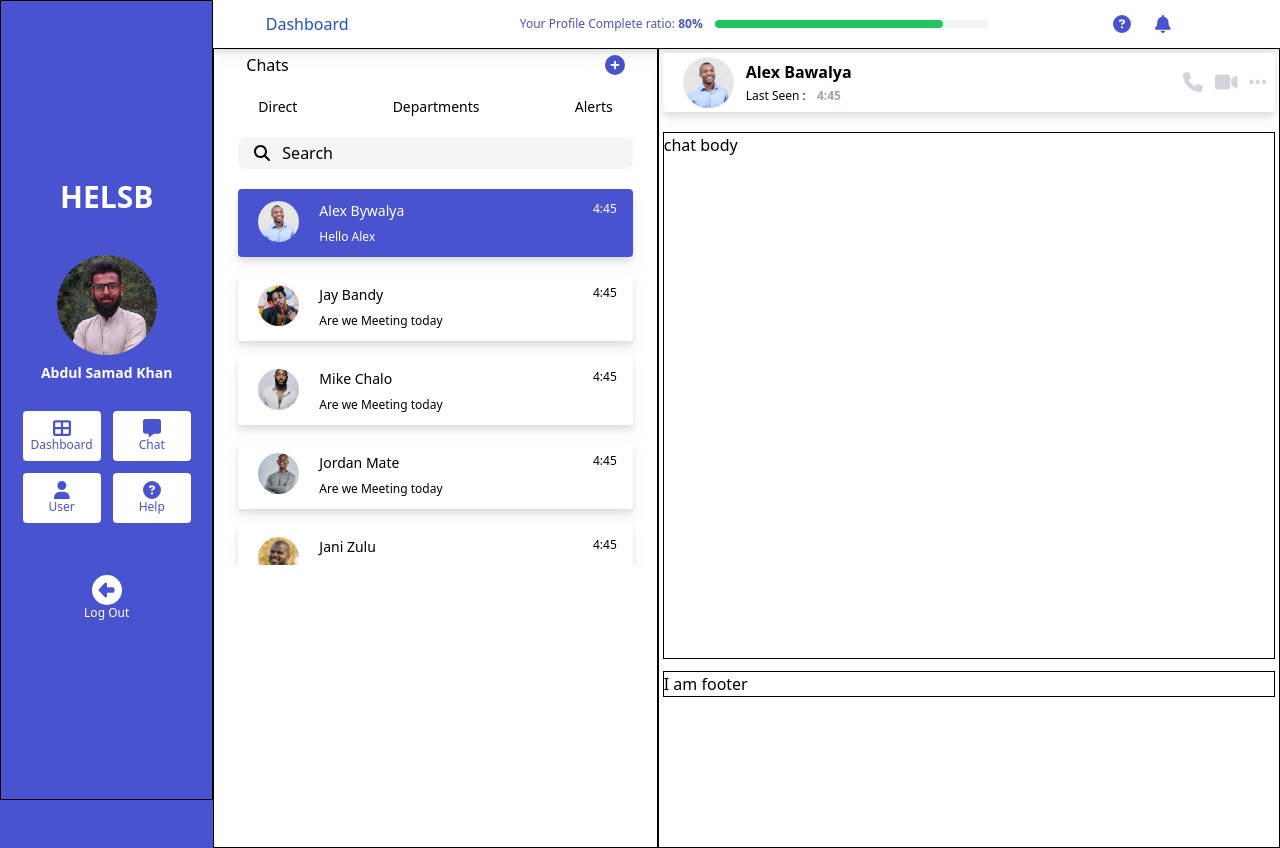
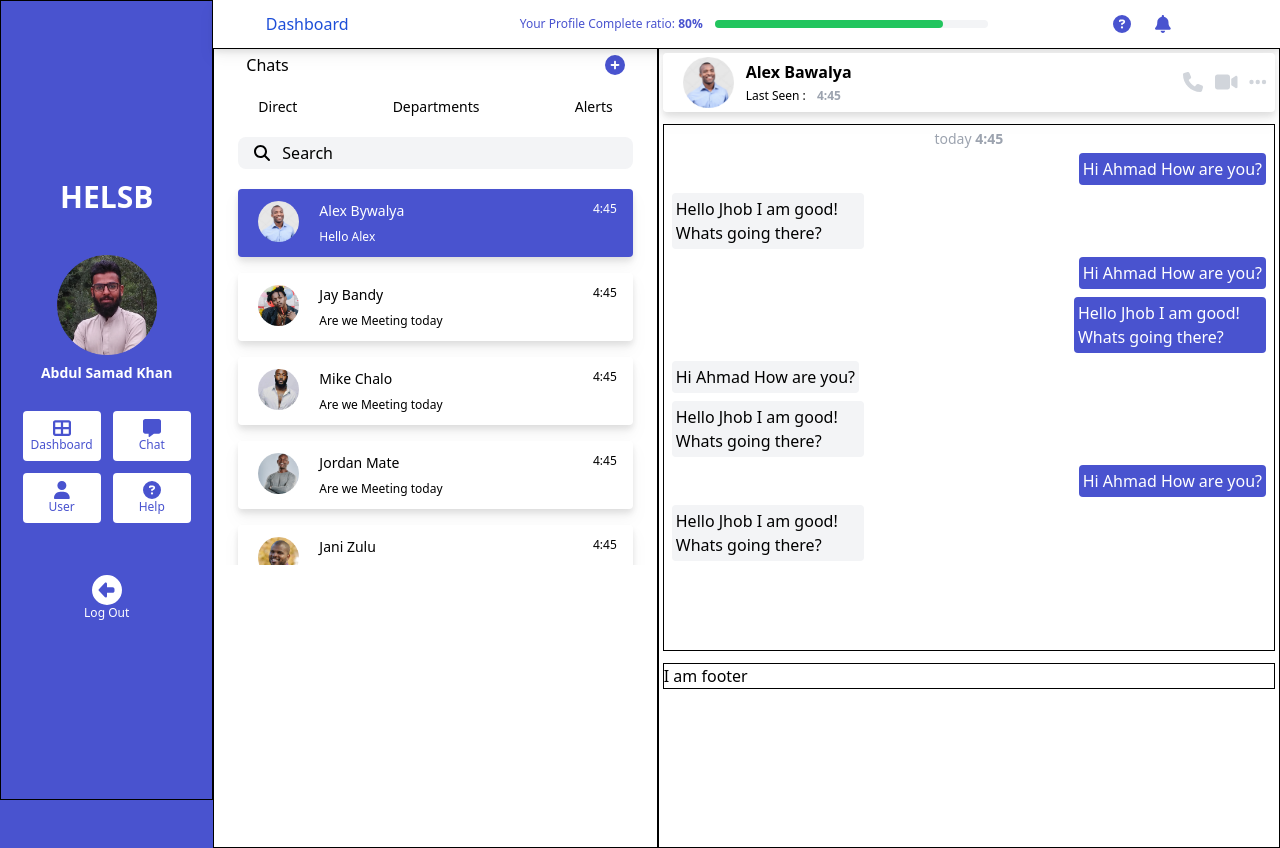
Before and after one commit to AbdulSamad676/Dashboard-in-React, a React (Vite) app: page /chat in a window 1280 px wide. Built offline with nearby package versions, Linux system fonts and the light colour scheme.

Commit message:
chat body completed

```diff
--- a/src/components/ChatItem.jsx
+++ b/src/components/ChatItem.jsx
@@ -60,6 +60,42 @@ function ChatItem() {
 			className: 'secondary-bg my-2',
 		},
 	];
+
+	const msgsArray = [
+		{
+			text: 'Hi Ahmad How are you?',
+			status: 'send',
+		},
+		{
+			text: 'Hello Jhob I am good! Whats going there?',
+			status: 'receive',
+		},
+		{
+			text: 'Hi Ahmad How are you?',
+			status: 'send',
+		},
+		{
+			text: 'Hello Jhob I am good! Whats going there?',
+			status: 'send',
+		},
+		{
+			text: 'Hi Ahmad How are you?',
+			status: 'receive',
+		},
+		{
+			text: 'Hello Jhob I am good! Whats going there?',
+			status: 'receive',
+		},
+		{
+			text: 'Hi Ahmad How are you?',
+			status: 'send',
+		},
+		{
+			text: 'Hello Jhob I am good! Whats going there?',
+			status: 'receive',
+		},
+	];
+
 	return (
 		<>
 			<div className='border border-black p-1 col-span-12  sm:col-span-5 h-auto sm:h-screen px-3'>
@@ -144,9 +180,34 @@ function ChatItem() {
 				{/* conversation Header End */}
 
 				{/* Chat Body Start */}
-				<div className='chat-body border border-black h-4/6 mt-5'>
-					chat body
+
+				<div className='chat-body border border-black h-4/6 mt-3 px-2 py-1 overflow-auto'>
+					<p className='text-center text-sm text-gray-400'>
+						today <span className='font-semibold'>4:45</span>{' '}
+					</p>
+					{msgsArray?.map(msg => {
+						return (
+							<div
+								className={`w-full ${
+									msg.status === 'send'
+										? 'flex justify-end'
+										: 'flex justify-start'
+								}`}
+							>
+								<div
+									className={`sms w-max max-w-48  my-1 p-1 rounded ${
+										msg.status === 'send'
+											? 'bg-primary text-white'
+											: 'bg-gray-100 text-black'
+									}`}
+								>
+									{msg.text}
+								</div>
+							</div>
+						);
+					})}
 				</div>
+
 				{/* Chat Body End */}
 				<div className='chat-footer border border-black mt-3'>
 					I am footer
```
